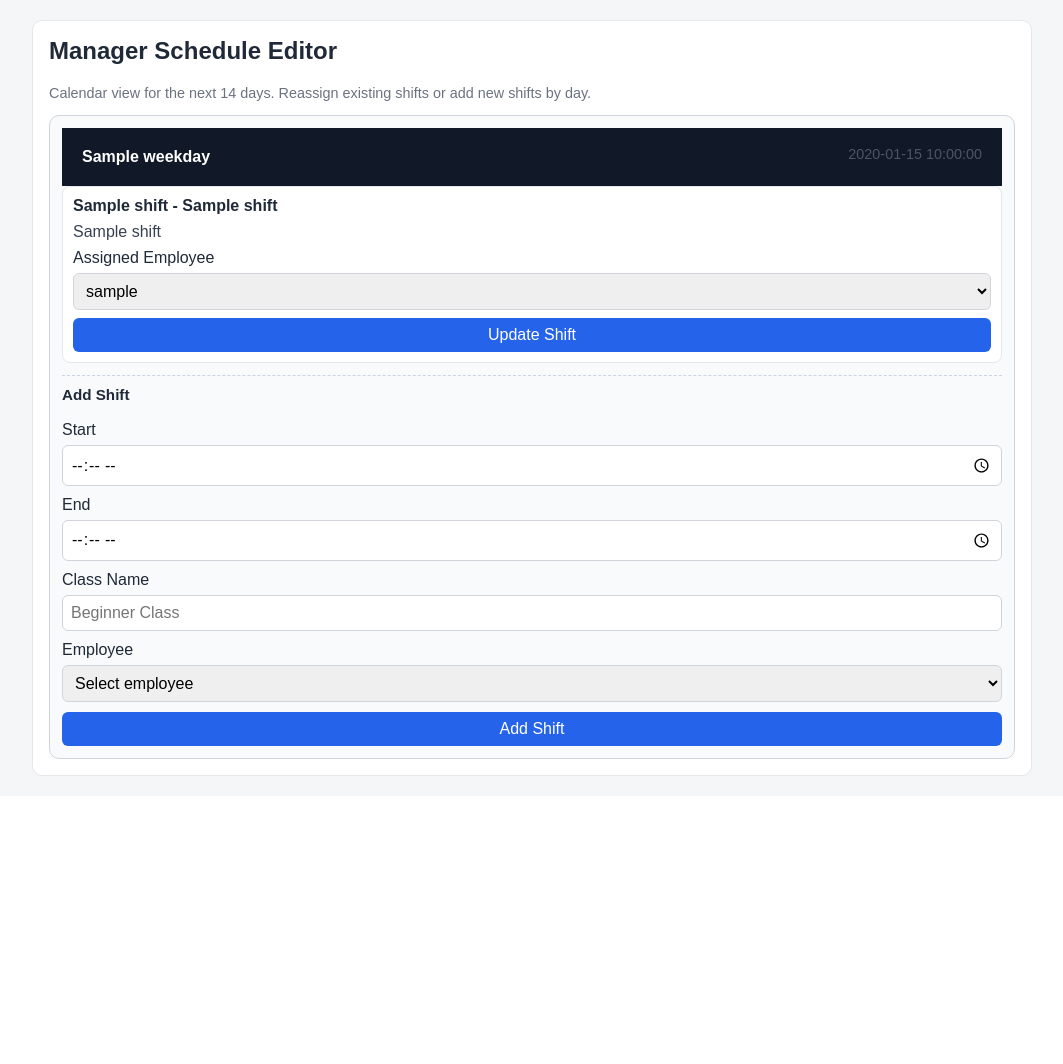
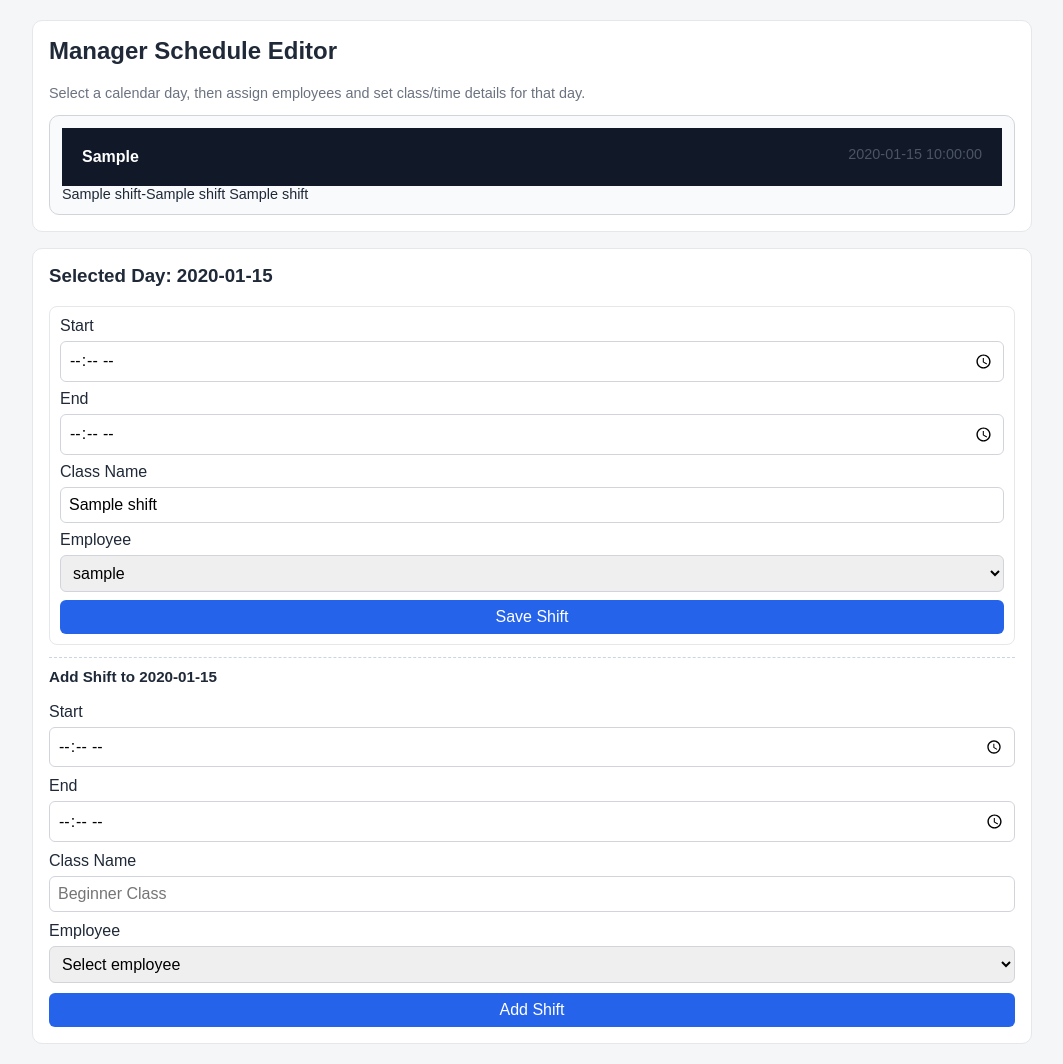
Before and after one commit to justinhoang710/SE-Project, a Flask app: template templates/manager_schedule.html in a window 1280 px wide. Shown: the part 49-1113 px from the top of the page, without its empty margins (108-1171 px from the left). Before the commit the page ends 825 px from the top, so only its background shows below. Run offline with Flask 3, Linux system fonts and the light colour scheme; the template is opened without the code that fills it: most values are stand-ins (such as "Sample title", 1, 10 or a date in 2020).

Commit message:
created a new scheduling system and remove the old

```diff
--- a/app.py
+++ b/app.py
@@ -1,7 +1,7 @@
 import os
 import hashlib
 import hmac
-from datetime import date, timedelta
+from datetime import date, datetime, timedelta
 from functools import wraps
 
 from flask import Flask, flash, redirect, render_template, request, session, url_for
@@ -108,6 +108,77 @@
         JOIN users u ON u.id = csp.assigned_by_user_id
         WHERE csp.child_id IN ({placeholders})
         ORDER BY csp.assigned_at DESC
+        """,
+        tuple(child_ids),
+    )
+    rows = cur.fetchall()
+    grouped = {child_id: [] for child_id in child_ids}
+    for row in rows:
+        grouped[row["child_id"]].append(row)
+    return grouped
+
+
+def _build_two_week_calendar(start_date, shifts):
+    # Build a 14-day calendar payload grouped into 2 weeks for UI rendering.
+    shifts_by_date = {}
+    for shift in shifts:
+        key = shift["shift_date"].isoformat()
+        shifts_by_date.setdefault(key, []).append(shift)
+
+    days = []
+    for offset in range(14):
+        day_value = start_date + timedelta(days=offset)
+        key = day_value.isoformat()
+        days.append(
+            {
+                "iso_date": key,
+                "display_date": day_value.strftime("%b %d"),
+                "weekday": day_value.strftime("%A"),
+                "weekday_short": day_value.strftime("%a"),
+                "shifts": shifts_by_date.get(key, []),
+            }
+        )
+
+    return [days[:7], days[7:]]
+
+
+def _ensure_parent_notes_table(cur):
+    # Ensure parent notes table exists so note features work on existing databases.
+    cur.execute(
+        """
+        CREATE TABLE IF NOT EXISTS parent_notes (
+          id INT AUTO_INCREMENT PRIMARY KEY,
+          child_id INT NOT NULL,
+          author_user_id INT NOT NULL,
+          note_text TEXT NOT NULL,
+          created_at TIMESTAMP NOT NULL DEFAULT CURRENT_TIMESTAMP,
+          FOREIGN KEY (child_id) REFERENCES children(id),
+          FOREIGN KEY (author_user_id) REFERENCES users(id)
+        )
+        """
+    )
+
+
+def _fetch_parent_notes_rows(cur, child_ids):
+    # Return staff-authored notes to parents grouped by child id.
+    if not child_ids:
+        return {}
+
+    _ensure_parent_notes_table(cur)
+    placeholders = ", ".join(["%s"] * len(child_ids))
+    cur.execute(
+        f"""
+        SELECT
+            pn.id,
+            pn.child_id,
+            pn.note_text,
+            pn.created_at,
+            u.username AS author_username,
+            u.role AS author_role
+        FROM parent_notes pn
+        JOIN users u ON u.id = pn.author_user_id
+        WHERE pn.child_id IN ({placeholders})
+        ORDER BY pn.created_at DESC
         """,
         tuple(child_ids),
     )
@@ -323,10 +394,33 @@
         (session["user_id"],),
     )
     my_requests = cur.fetchall()
+
+    calendar_start = date.today()
+    calendar_end = calendar_start + timedelta(days=13)
+    cur.execute(
+        """
+        SELECT
+            s.id,
+            s.shift_date,
+            s.class_name,
+            TIME_FORMAT(s.start_time, '%%H:%%i') AS start_label,
+            TIME_FORMAT(s.end_time, '%%H:%%i') AS end_label
+        FROM shifts s
+        WHERE s.employee_user_id = %s
+          AND s.shift_date BETWEEN %s AND %s
+        ORDER BY s.shift_date, s.start_time
+        """,
+        (session["user_id"], calendar_start, calendar_end),
+    )
+    upcoming_shifts = cur.fetchall()
+    calendar_weeks = _build_two_week_calendar(calendar_start, upcoming_shifts)
     cur.close()
 
     return render_template(
-        "employee_dashboard.html", my_shifts=my_shifts, my_requests=my_requests
+        "employee_dashboard.html",
+        my_shifts=my_shifts,
+        my_requests=my_requests,
+        calendar_weeks=calendar_weeks,
     )
 
 
@@ -473,32 +567,56 @@
     cur = db.cursor(dictionary=True)
 
     if request.method == "POST":
-        child_id = request.form.get("child_id", type=int)
-        technique_id = request.form.get("technique_id", type=int)
-        notes = request.form.get("notes", "").strip()
-        completed = 1 if request.form.get("completed") == "on" else 0
+        action = request.form.get("action", "add_progress").strip()
 
-        cur.execute("SELECT id FROM children WHERE id = %s", (child_id,))
-        child = cur.fetchone()
-        cur.execute("SELECT id FROM techniques WHERE id = %s AND is_active = 1", (technique_id,))
-        technique = cur.fetchone()
+        if action == "send_parent_note":
+            child_id = request.form.get("child_id", type=int)
+            parent_note = request.form.get("parent_note", "").strip()
 
-        if not child or not technique:
-            flash("Please choose a valid child and active technique.", "error")
-            cur.close()
-            return redirect(request.path)
+            cur.execute("SELECT id FROM children WHERE id = %s", (child_id,))
+            child = cur.fetchone()
+            if not child or not parent_note:
+                flash("Please choose a valid child and write a note.", "error")
+                cur.close()
+                return redirect(request.path)
 
-        cur.execute(
-            """
-            INSERT INTO child_skill_progress
-                (child_id, technique_id, assigned_by_user_id, completed, completed_at, notes)
-            VALUES
-                (%s, %s, %s, %s, CASE WHEN %s = 1 THEN CURRENT_TIMESTAMP ELSE NULL END, %s)
-            """,
-            (child_id, technique_id, session["user_id"], completed, completed, notes or None),
-        )
-        db.commit()
-        flash("Progress record added.", "success")
+            _ensure_parent_notes_table(cur)
+            cur.execute(
+                """
+                INSERT INTO parent_notes (child_id, author_user_id, note_text)
+                VALUES (%s, %s, %s)
+                """,
+                (child_id, session["user_id"], parent_note),
+            )
+            db.commit()
+            flash("Parent note sent.", "success")
+        else:
+            child_id = request.form.get("child_id", type=int)
+            technique_id = request.form.get("technique_id", type=int)
+            notes = request.form.get("notes", "").strip()
+            completed = 1 if request.form.get("completed") == "on" else 0
+
+            cur.execute("SELECT id FROM children WHERE id = %s", (child_id,))
+            child = cur.fetchone()
+            cur.execute("SELECT id FROM techniques WHERE id = %s AND is_active = 1", (technique_id,))
+            technique = cur.fetchone()
+
+            if not child or not technique:
+                flash("Please choose a valid child and active technique.", "error")
+                cur.close()
+                return redirect(request.path)
+
+            cur.execute(
+                """
+                INSERT INTO child_skill_progress
+                    (child_id, technique_id, assigned_by_user_id, completed, completed_at, notes)
+                VALUES
+                    (%s, %s, %s, %s, CASE WHEN %s = 1 THEN CURRENT_TIMESTAMP ELSE NULL END, %s)
+                """,
+                (child_id, technique_id, session["user_id"], completed, completed, notes or None),
+            )
+            db.commit()
+            flash("Progress record added.", "success")
 
     cur.execute("SELECT id, child_name FROM children ORDER BY child_name")
     children = cur.fetchall()
@@ -506,6 +624,7 @@
     techniques = cur.fetchall()
     child_summary = _fetch_child_progress_summary(cur)
     child_progress_rows = _fetch_child_progress_rows(cur, [c["id"] for c in child_summary])
+    child_parent_notes = _fetch_parent_notes_rows(cur, [c["id"] for c in child_summary])
     cur.close()
     return render_template(
         "progress_screen.html",
@@ -514,6 +633,7 @@
         techniques=techniques,
         child_summary=child_summary,
         child_progress_rows=child_progress_rows,
+        child_parent_notes=child_parent_notes,
     )
 
 
@@ -553,10 +673,34 @@
         """
     )
     pending_requests = cur.fetchall()
+
+    calendar_start = date.today()
+    calendar_end = calendar_start + timedelta(days=13)
+    cur.execute(
+        """
+        SELECT
+            s.id,
+            s.shift_date,
+            s.class_name,
+            u.username AS employee,
+            TIME_FORMAT(s.start_time, '%%H:%%i') AS start_label,
+            TIME_FORMAT(s.end_time, '%%H:%%i') AS end_label
+        FROM shifts s
+        JOIN users u ON u.id = s.employee_user_id
+        WHERE s.shift_date BETWEEN %s AND %s
+        ORDER BY s.shift_date, s.start_time
+        """,
+        (calendar_start, calendar_end),
+    )
+    upcoming_shifts = cur.fetchall()
+    calendar_weeks = _build_two_week_calendar(calendar_start, upcoming_shifts)
     cur.close()
 
     return render_template(
-        "manager_dashboard.html", all_shifts=all_shifts, pending_requests=pending_requests
+        "manager_dashboard.html",
+        all_shifts=all_shifts,
+        pending_requests=pending_requests,
+        calendar_weeks=calendar_weeks,
     )
 
 
@@ -568,59 +712,89 @@
     db = get_db()
     cur = db.cursor(dictionary=True)
 
+    calendar_start = date.today()
+    calendar_end = calendar_start + timedelta(days=13)
+
+    def parse_selected_day(raw_value):
+        if not raw_value:
+            return calendar_start
+        try:
+            parsed = datetime.strptime(raw_value, "%Y-%m-%d").date()
+        except ValueError:
+            return calendar_start
+        if parsed < calendar_start or parsed > calendar_end:
+            return calendar_start
+        return parsed
+
+    def schedule_redirect(day_value):
+        return redirect(url_for("manager_schedule", day=day_value.isoformat()))
+
     if request.method == "POST":
         action = request.form.get("action", "").strip()
+        selected_day = parse_selected_day(request.form.get("selected_day", "").strip())
 
-        if action == "assign":
-            # Reassign an existing shift to a selected employee.
+        if action == "update_shift":
+            # Update an existing shift's assignment and class time details.
             shift_id = request.form.get("shift_id", type=int)
             employee_id = request.form.get("employee_user_id", type=int)
+            start_time = request.form.get("start_time", "").strip()
+            end_time = request.form.get("end_time", "").strip()
+            class_name = request.form.get("class_name", "").strip()
 
-            if not shift_id or not employee_id:
-                flash("Shift and employee are required.", "error")
+            if not (shift_id and employee_id and start_time and end_time and class_name):
+                flash("Employee, class, start time, and end time are required.", "error")
                 cur.close()
-                return redirect(url_for("manager_schedule"))
+                return schedule_redirect(selected_day)
 
             cur.execute("SELECT id FROM shifts WHERE id = %s", (shift_id,))
             shift = cur.fetchone()
             if not shift:
                 flash("Shift not found.", "error")
                 cur.close()
-                return redirect(url_for("manager_schedule"))
+                return schedule_redirect(selected_day)
 
             cur.execute("SELECT id FROM users WHERE id = %s AND role = 'employee'", (employee_id,))
             employee = cur.fetchone()
             if not employee:
                 flash("Employee not found.", "error")
                 cur.close()
-                return redirect(url_for("manager_schedule"))
+                return schedule_redirect(selected_day)
 
             cur.execute(
-                "UPDATE shifts SET employee_user_id = %s WHERE id = %s",
-                (employee_id, shift_id),
+                """
+                UPDATE shifts
+                SET employee_user_id = %s,
+                    start_time = %s,
+                    end_time = %s,
+                    class_name = %s
+                WHERE id = %s
+                """,
+                (employee_id, start_time, end_time, class_name, shift_id),
             )
             db.commit()
-            flash("Shift assignment updated.", "success")
+            flash("Shift updated.", "success")
+            cur.close()
+            return schedule_redirect(selected_day)
 
         elif action == "create":
-            # Create a new shift on the chosen calendar day.
-            shift_date = request.form.get("shift_date", "").strip()
+            # Create a new shift on the selected calendar day.
             start_time = request.form.get("start_time", "").strip()
             end_time = request.form.get("end_time", "").strip()
             class_name = request.form.get("class_name", "").strip()
             employee_id = request.form.get("employee_user_id", type=int)
+            shift_date = selected_day.isoformat()
 
-            if not (shift_date and start_time and end_time and class_name and employee_id):
+            if not (start_time and end_time and class_name and employee_id):
                 flash("All fields are required to create a shift.", "error")
                 cur.close()
-                return redirect(url_for("manager_schedule"))
+                return schedule_redirect(selected_day)
 
             cur.execute("SELECT id FROM users WHERE id = %s AND role = 'employee'", (employee_id,))
             employee = cur.fetchone()
             if not employee:
                 flash("Employee not found.", "error")
                 cur.close()
-                return redirect(url_for("manager_schedule"))
+                return schedule_redirect(selected_day)
 
             cur.execute(
                 """
@@ -631,9 +805,14 @@
             )
             db.commit()
             flash("Shift created.", "success")
+            cur.close()
+            return schedule_redirect(selected_day)
 
-    start_date = date.today()
-    end_date = start_date + timedelta(days=13)
+        flash("Invalid schedule action.", "error")
+        cur.close()
+        return schedule_redirect(selected_day)
+
+    selected_day = parse_selected_day(request.args.get("day", "").strip())
 
     cur.execute(
         "SELECT id, username FROM users WHERE role = 'employee' ORDER BY username"
@@ -657,34 +836,26 @@
         WHERE s.shift_date BETWEEN %s AND %s
         ORDER BY s.shift_date, s.start_time
         """,
-        (start_date, end_date),
+        (calendar_start, calendar_end),
     )
     shifts = cur.fetchall()
     cur.close()
 
-    shifts_by_date = {}
-    for shift in shifts:
-        key = shift["shift_date"].isoformat()
-        shifts_by_date.setdefault(key, []).append(shift)
-
-    days = []
-    for offset in range(14):
-        day_value = start_date + timedelta(days=offset)
-        days.append(
-            {
-                "iso_date": day_value.isoformat(),
-                "display_date": day_value.strftime("%b %d"),
-                "weekday": day_value.strftime("%A"),
-                "shifts": shifts_by_date.get(day_value.isoformat(), []),
-            }
-        )
-
-    calendar_weeks = [days[:7], days[7:]]
+    calendar_weeks = _build_two_week_calendar(calendar_start, shifts)
+    selected_day_key = selected_day.isoformat()
+    selected_day_shifts = []
+    for week in calendar_weeks:
+        for day in week:
+            day["is_selected"] = day["iso_date"] == selected_day_key
+            if day["is_selected"]:
+                selected_day_shifts = day["shifts"]
 
     return render_template(
         "manager_schedule.html",
         calendar_weeks=calendar_weeks,
         employees=employees,
+        selected_day=selected_day,
+        selected_day_shifts=selected_day_shifts,
     )
 
 
@@ -740,9 +911,9 @@
     return render_template("techniques.html", technique_list=technique_list)
 
 
-@app.route("/manager/techniques/<int:technique_id>/edit", methods=["POST"])
+@app.route("/techniques/<int:technique_id>/edit", methods=["POST"])
 @login_required
-@role_required("manager")
+@role_required("employee", "manager")
 def edit_technique(technique_id):
     # Update technique metadata and active/inactive state.
     db = get_db()
@@ -750,12 +921,29 @@
 
     technique_name = request.form.get("technique_name", "").strip()
     description = request.form.get("description", "").strip()
+    extra_comment = request.form.get("extra_comment", "").strip()
     is_active = 1 if request.form.get("is_active") == "on" else 0
 
     if not technique_name:
         flash("Technique name is required.", "error")
         cur.close()
         return redirect(url_for("techniques"))
+
+    cur.execute("SELECT id, description FROM techniques WHERE id = %s", (technique_id,))
+    existing = cur.fetchone()
+    if not existing:
+        cur.close()
+        flash("Technique not found.", "error")
+        return redirect(url_for("techniques"))
+
+    final_description = description
+    if extra_comment:
+        timestamp = datetime.now().strftime("%Y-%m-%d %H:%M")
+        comment_line = f"[{timestamp} {session['username']}] {extra_comment}"
+        if final_description:
+            final_description = f"{final_description}\n{comment_line}"
+        else:
+            final_description = comment_line
 
     try:
         cur.execute(
@@ -764,13 +952,36 @@
             SET technique_name = %s, description = %s, is_active = %s
             WHERE id = %s
             """,
-            (technique_name, description, is_active, technique_id),
+            (technique_name, final_description, is_active, technique_id),
         )
         db.commit()
         flash("Technique updated.", "success")
     except Exception:
         db.rollback()
         flash("Could not update technique.", "error")
+    finally:
+        cur.close()
+
+    return redirect(url_for("techniques"))
+
+
+@app.route("/techniques/<int:technique_id>/delete", methods=["POST"])
+@login_required
+@role_required("employee", "manager")
+def delete_technique(technique_id):
+    # Delete a technique if it is not currently referenced by child progress records.
+    db = get_db()
+    cur = db.cursor(dictionary=True)
+    try:
+        cur.execute("DELETE FROM techniques WHERE id = %s", (technique_id,))
+        if cur.rowcount == 0:
+            flash("Technique not found.", "error")
+        else:
+            db.commit()
+            flash("Technique deleted.", "success")
+    except Exception:
+        db.rollback()
+        flash("Technique could not be deleted (it may be in use).", "error")
     finally:
         cur.close()
 
@@ -878,26 +1089,50 @@
     cur = db.cursor(dictionary=True)
 
     children = _fetch_child_progress_summary(cur, parent_user_id=session["user_id"])
-    child_schedules = {}
-    for child in children:
-        cur.execute(
-            """
-            SELECT class_date, start_time, end_time, class_title, instructor_name
-            FROM child_schedule
-            WHERE child_id = %s
-            ORDER BY class_date, start_time
-            """,
-            (child["id"],),
-        )
-        child_schedules[child["id"]] = cur.fetchall()
+    calendar_start = date.today()
+    calendar_end = calendar_start + timedelta(days=13)
+    cur.execute(
+        """
+        SELECT
+            s.shift_date,
+            s.start_time,
+            s.end_time,
+            s.class_name,
+            u.username AS employee
+        FROM shifts s
+        JOIN users u ON u.id = s.employee_user_id
+        ORDER BY s.shift_date, s.start_time
+        """
+    )
+    academy_schedule = cur.fetchall()
+
+    cur.execute(
+        """
+        SELECT
+            s.shift_date,
+            s.class_name,
+            u.username AS employee,
+            TIME_FORMAT(s.start_time, '%%H:%%i') AS start_label,
+            TIME_FORMAT(s.end_time, '%%H:%%i') AS end_label
+        FROM shifts s
+        JOIN users u ON u.id = s.employee_user_id
+        WHERE s.shift_date BETWEEN %s AND %s
+        ORDER BY s.shift_date, s.start_time
+        """,
+        (calendar_start, calendar_end),
+    )
+    academy_calendar_weeks = _build_two_week_calendar(calendar_start, cur.fetchall())
 
     child_progress_rows = _fetch_child_progress_rows(cur, [c["id"] for c in children])
+    child_parent_notes = _fetch_parent_notes_rows(cur, [c["id"] for c in children])
     cur.close()
     return render_template(
         "parent_dashboard.html",
         children=children,
-        child_schedules=child_schedules,
         child_progress_rows=child_progress_rows,
+        academy_schedule=academy_schedule,
+        academy_calendar_weeks=academy_calendar_weeks,
+        child_parent_notes=child_parent_notes,
     )
 
 
--- a/static/style.css
+++ b/static/style.css
@@ -173,11 +173,26 @@
   gap: 14px;
 }
 
+.compact-calendar {
+  grid-template-columns: repeat(auto-fit, minmax(150px, 1fr));
+}
+
 .calendar-day {
   border: 1px solid #d1d5db;
   border-radius: 10px;
   padding: 12px;
   background: #f8fafc;
+}
+
+.calendar-day-link {
+  display: block;
+  color: inherit;
+  text-decoration: none;
+}
+
+.calendar-day-link.selected {
+  border-color: #2563eb;
+  box-shadow: 0 0 0 2px rgba(37, 99, 235, 0.2);
 }
 
 .calendar-day-header h3 {
@@ -196,6 +211,18 @@
   flex-direction: column;
   gap: 10px;
   margin-bottom: 12px;
+}
+
+.calendar-shift-list {
+  display: flex;
+  flex-direction: column;
+  gap: 6px;
+}
+
+.calendar-shift-item {
+  margin: 0;
+  font-size: 0.9rem;
+  color: #1f2937;
 }
 
 .shift-editor {
--- a/templates/manager_schedule.html
+++ b/templates/manager_schedule.html
@@ -2,26 +2,52 @@
 {% block content %}
 <section class="card">
   <h2>Manager Schedule Editor</h2>
-  <p class="hint">Calendar view for the next 14 days. Reassign existing shifts or add new shifts by day.</p>
+  <p class="hint">Select a calendar day, then assign employees and set class/time details for that day.</p>
 
-  <div class="calendar-grid">
+  <div class="calendar-grid compact-calendar">
     {% for week in calendar_weeks %}
       {% for day in week %}
-        <article class="calendar-day">
+        <a class="calendar-day calendar-day-link {% if day.is_selected %}selected{% endif %}" href="{{ url_for('manager_schedule', day=day.iso_date) }}">
           <header class="calendar-day-header">
-            <h3>{{ day.weekday }}</h3>
+            <h3>{{ day.weekday_short }}</h3>
             <p>{{ day.display_date }}</p>
           </header>
+          <div class="calendar-shift-list">
+            {% for shift in day.shifts %}
+              <p class="calendar-shift-item">{{ shift.start_label }}-{{ shift.end_label }} {{ shift.class_name }}</p>
+            {% else %}
+              <p class="hint">No shifts</p>
+            {% endfor %}
+          </div>
+        </a>
+      {% endfor %}
+    {% endfor %}
+  </div>
+</section>
+
+<section class="card">
+  <h3>Selected Day: {{ selected_day.strftime('%A, %b %d, %Y') }}</h3>
 
   <div class="day-shifts">
-            {% for shift in day.shifts %}
+    {% for shift in selected_day_shifts %}
       <form method="post" class="shift-editor">
-                <input type="hidden" name="action" value="assign" />
+        <input type="hidden" name="action" value="update_shift" />
+        <input type="hidden" name="selected_day" value="{{ selected_day.isoformat() }}" />
         <input type="hidden" name="shift_id" value="{{ shift.id }}" />
-                <p class="shift-time">{{ shift.start_label }} - {{ shift.end_label }}</p>
-                <p class="shift-class">{{ shift.class_name }}</p>
         <label>
-                  Assigned Employee
+          Start
+          <input type="time" name="start_time" value="{{ shift.start_label }}" required />
+        </label>
+        <label>
+          End
+          <input type="time" name="end_time" value="{{ shift.end_label }}" required />
+        </label>
+        <label>
+          Class Name
+          <input type="text" name="class_name" value="{{ shift.class_name }}" required />
+        </label>
+        <label>
+          Employee
           <select name="employee_user_id" required>
             {% for employee in employees %}
               <option value="{{ employee.id }}" {% if employee.id == shift.employee_user_id %}selected{% endif %}>
@@ -30,17 +56,17 @@
             {% endfor %}
           </select>
         </label>
-                <button type="submit">Update Shift</button>
+        <button type="submit">Save Shift</button>
       </form>
     {% else %}
-              <p class="hint">No shifts scheduled.</p>
+      <p class="hint">No shifts yet for this day.</p>
     {% endfor %}
   </div>
 
   <form method="post" class="create-shift-form">
             <input type="hidden" name="action" value="create" />
-            <input type="hidden" name="shift_date" value="{{ day.iso_date }}" />
-            <h4>Add Shift</h4>
+            <input type="hidden" name="selected_day" value="{{ selected_day.isoformat() }}" />
+            <h4>Add Shift to {{ selected_day.strftime('%b %d') }}</h4>
             <label>
               Start
               <input type="time" name="start_time" required />
@@ -64,9 +90,5 @@
             </label>
             <button type="submit">Add Shift</button>
   </form>
-        </article>
-      {% endfor %}
-    {% endfor %}
-  </div>
 </section>
 {% endblock %}
```
Also changed, not shown: schema.sql (+10 -0 lines), seed.sql (+22 -0 lines), templates/employee_dashboard.html (+19 -13 lines), templates/manager_dashboard.html (+19 -14 lines), templates/parent_dashboard.html (+49 -10 lines), templates/progress_screen.html (+34 -0 lines), templates/techniques.html (+9 -5 lines). Lines whose indentation alone changed are shown as unchanged.
